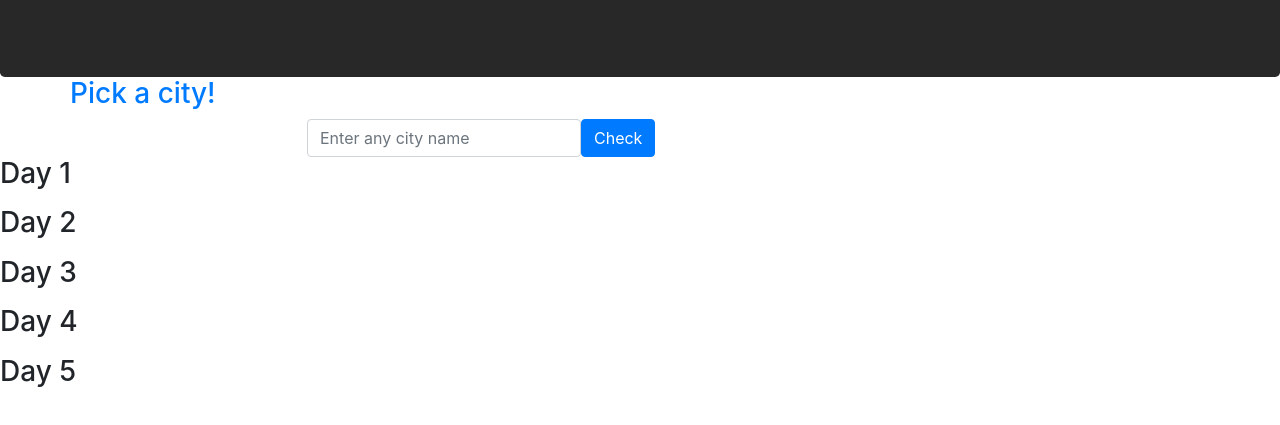
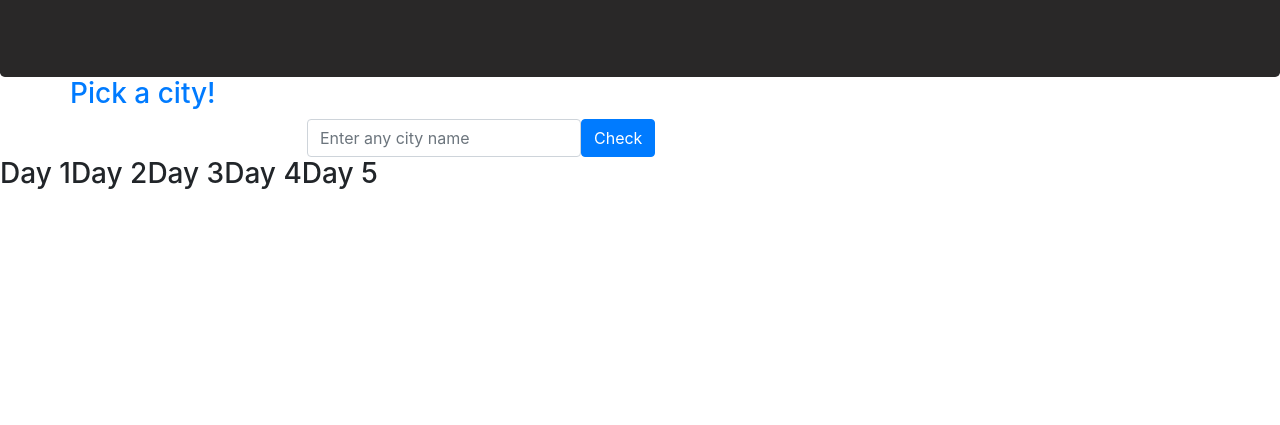
Before and after one commit to thibence-95/weather, a plain HTML site: page index.html in a window 1280 px wide. Shown: the part 159-584 px from the top of the page. Drawn offline with nearby package versions, Linux system fonts and the light colour scheme.

Commit message:
adding updated style

```diff
--- a/style.css
+++ b/style.css
@@ -6,3 +6,6 @@
 .row {
     text-align: center;
 }
+ #result {
+     display: flex;
+ }
```
